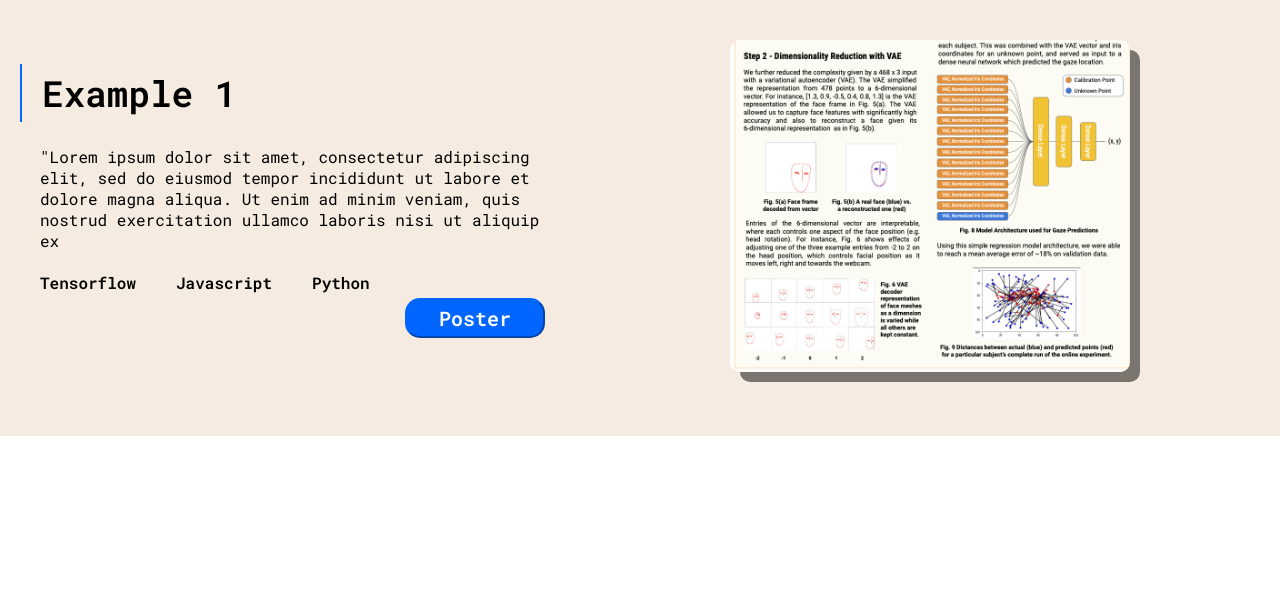
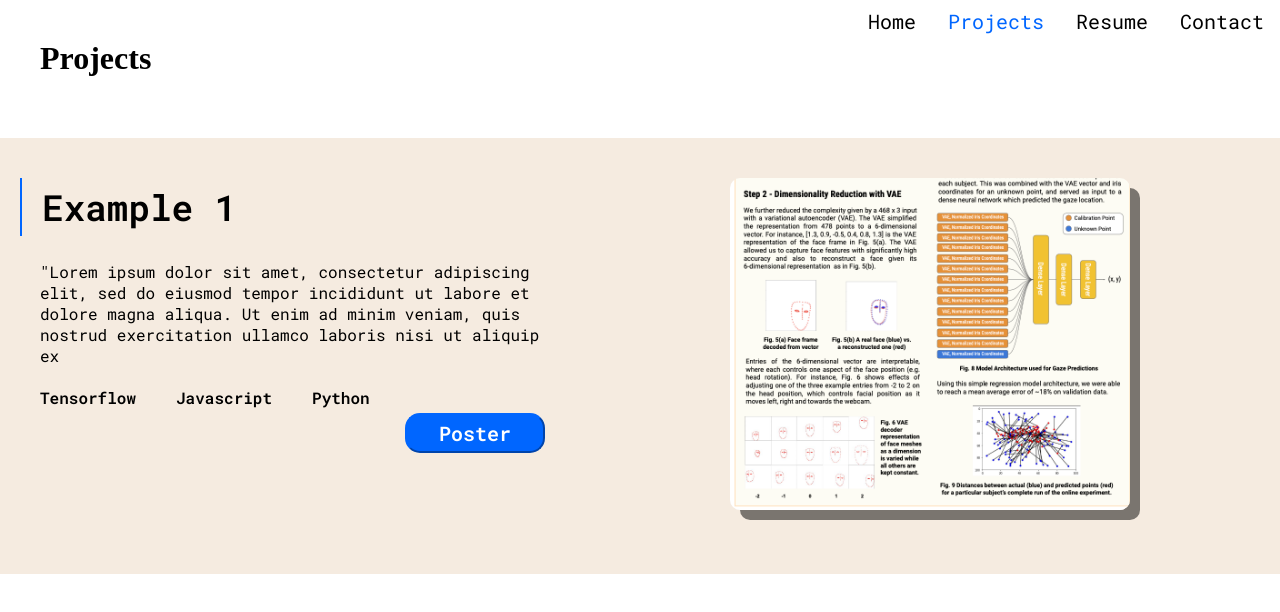
Before and after one commit to OlirEswar/OlirEswar.com, a React (Vite) app: page / in a window 1280 px wide. Both pictures are taken after a click on the button "Projects". Shown: the top 612 px of the page. Built offline with nearby package versions, Linux system fonts and the light colour scheme.

Commit message:
Made navbar position consistent across pages

```diff
--- a/src/index.css
+++ b/src/index.css
@@ -12,6 +12,11 @@ body {
   overflow: hidden;
  }
 
+ .project-container h1 {
+    margin-top: 0px;
+    padding: 40px;
+ }
+
 /*
 .left-sibling {
   content: '';
--- a/src/main.jsx
+++ b/src/main.jsx
@@ -11,8 +11,7 @@ import { Route, Routes } from "react-router-dom";
 ReactDOM.createRoot(document.getElementById("root")).render(
   <React.StrictMode>
     <BrowserRouter>
-      <div className="left-sibling"></div>
-      {/* <Navbar /> */}
+      <Navbar />
       <Routes>
         <Route
           path="/"
@@ -35,8 +34,10 @@ ReactDOM.createRoot(document.getElementById("root")).render(
           path="/Projects"
           element={
             //<div className="main-container">
-            <ProjectCard />
-            //</div>
+            <div className="project-container">
+              <h1>Projects</h1>
+              <ProjectCard />
+            </div>
           }
         />
         <Route
```
